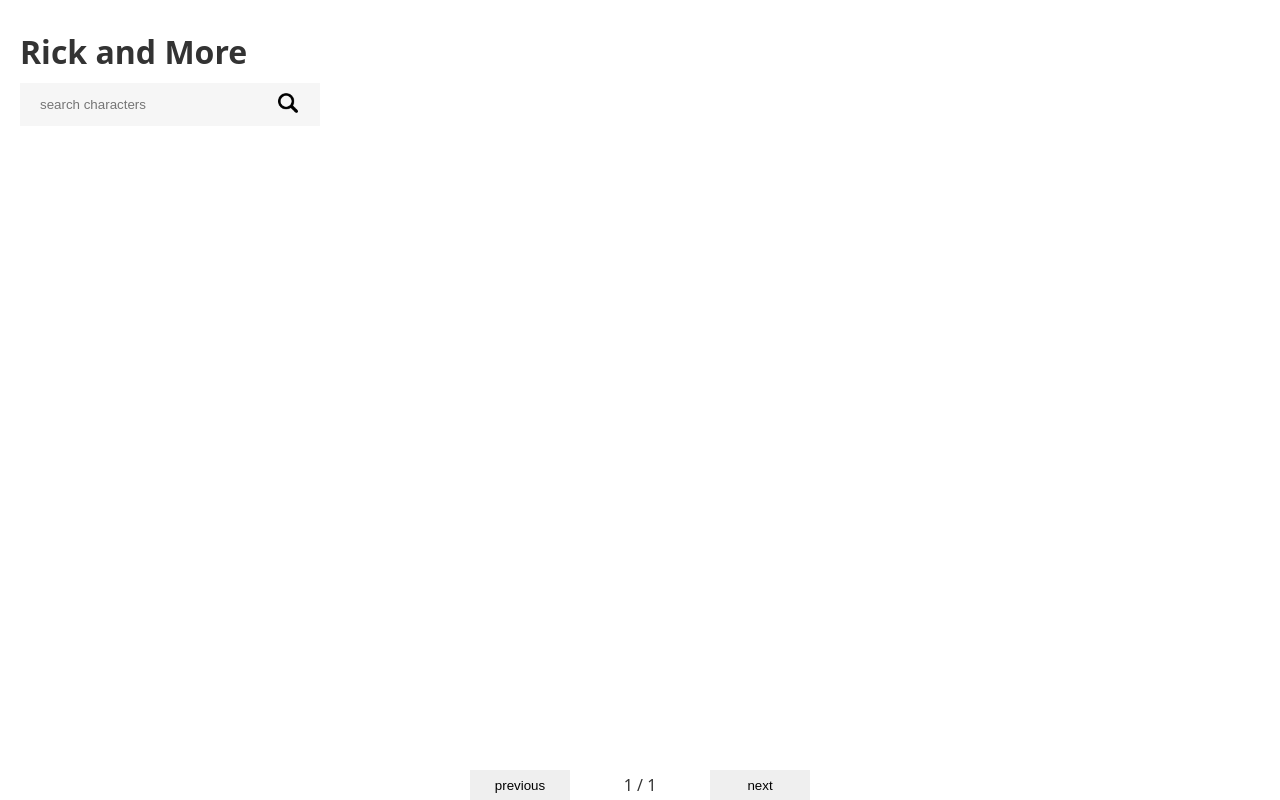
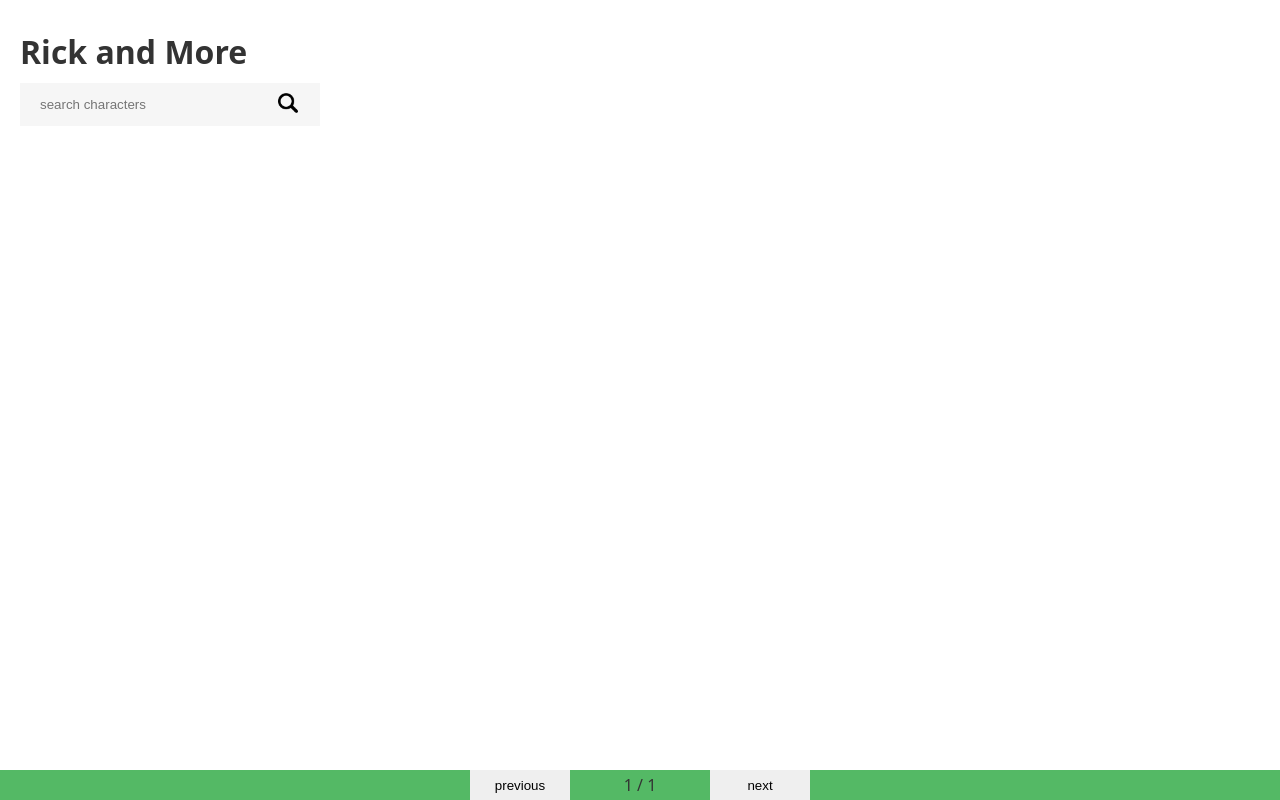
Before and after one commit to NataliaPanchenko/recap3, a website with bundled scripts: page index.html in a window 1280 px wide. Built offline with nearby package versions, Linux system fonts and the light colour scheme; no server answers.

Commit message:
color navigation changed

```diff
--- a/components/NavPagination/NavPagination.css
+++ b/components/NavPagination/NavPagination.css
@@ -5,7 +5,7 @@
   position: fixed;
   bottom: 0;
   left: 0;
-  background-color: white;
+  background-color: rgb(84, 185, 101);
   width: 100%;
   justify-content: center;
   gap: 20px;
```
